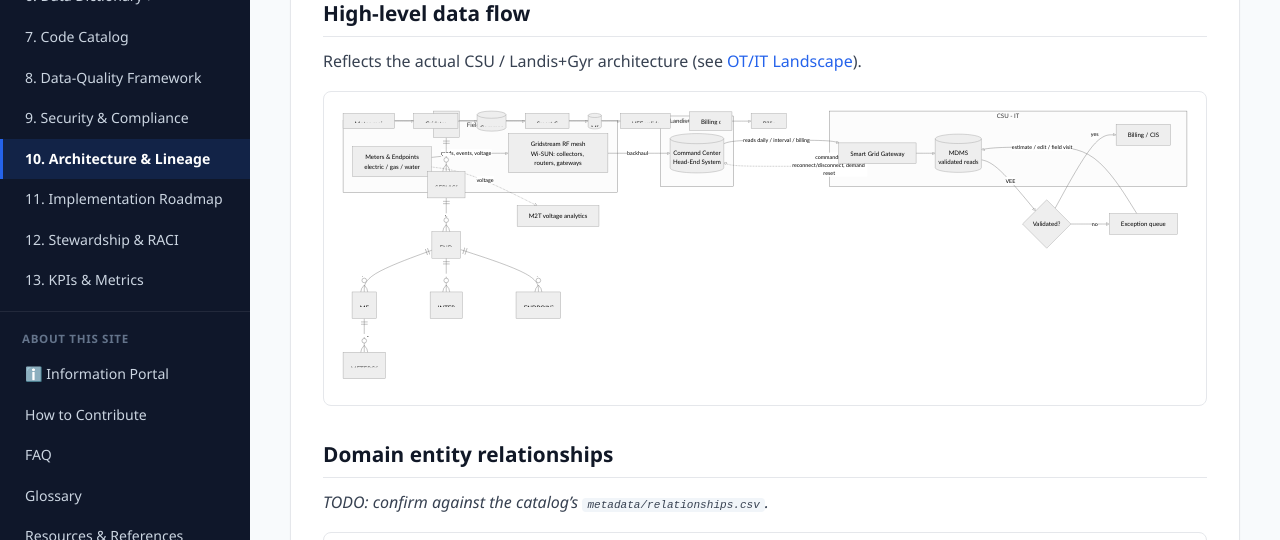
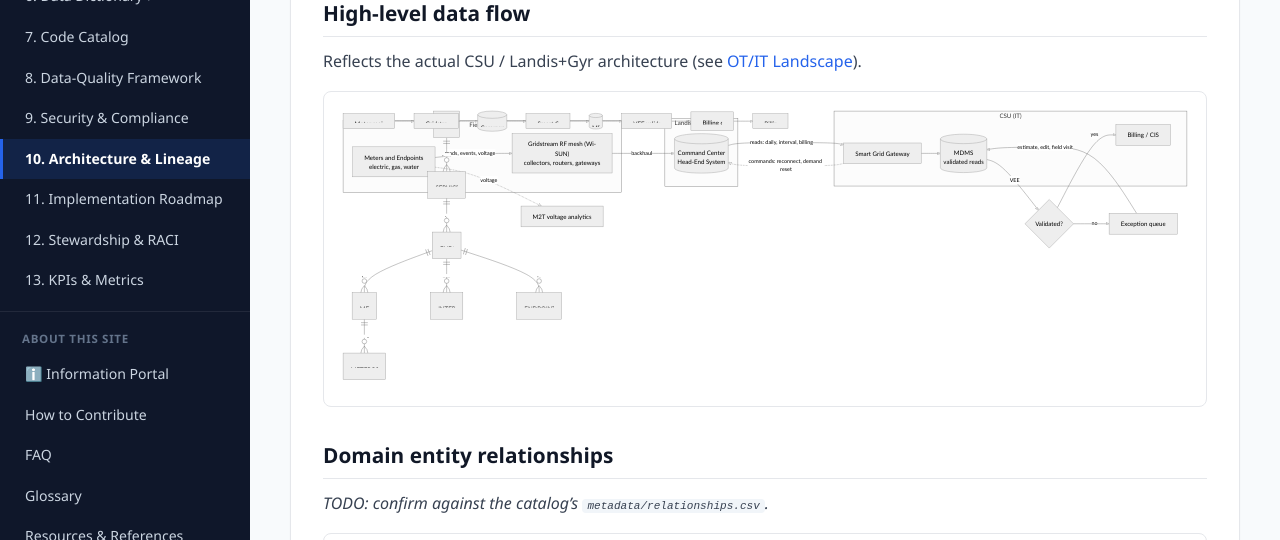
Before and after one commit to csu-advanced-utilities-tech/data-governance, a Jekyll site: the page built from docs/10-architecture-lineage.md, in a window 1280 px wide and 900 px high. Shown: the part 360-900 px from the top of the window. Built offline with Jekyll 4.4.1, drawn with Linux system fonts in a browser that asks for light colours.

Commit message:
Harden architecture Mermaid diagram (quote labels with special chars)
Co-Authored-By: Claude Opus 4.8 (1M context) <noreply@anthropic.com>

````diff
--- a/docs/10-architecture-lineage.md
+++ b/docs/10-architecture-lineage.md
@@ -16,28 +16,28 @@ Reflects the actual CSU / Landis+Gyr architecture (see
 
 ```mermaid
 flowchart LR
-  subgraph FIELD[Field - OT]
-    M[Meters & Endpoints<br/>electric / gas / water]
-    NET[Gridstream RF mesh<br/>Wi-SUN: collectors, routers, gateways]
+  subgraph FIELD["Field (OT)"]
+    M["Meters and Endpoints<br/>electric, gas, water"]
+    NET["Gridstream RF mesh (Wi-SUN)<br/>collectors, routers, gateways"]
   end
-  subgraph VENDOR[Landis+Gyr - hosted]
-    HES[(Command Center<br/>Head-End System)]
+  subgraph VENDOR["Landis+Gyr (hosted)"]
+    HES[("Command Center<br/>Head-End System")]
   end
-  subgraph CSU[CSU - IT]
-    SGG[Smart Grid Gateway]
-    MDMS[(MDMS<br/>validated reads)]
-    BILL[Billing / CIS]
+  subgraph CSUZONE["CSU (IT)"]
+    SGG["Smart Grid Gateway"]
+    MDMS[("MDMS<br/>validated reads")]
+    BILL["Billing / CIS"]
   end
-  M -->|reads, events, voltage| NET
+  M -->|"reads, events, voltage"| NET
   NET -->|backhaul| HES
-  HES -->|reads daily / interval / billing| SGG
+  HES -->|"reads: daily, interval, billing"| SGG
   SGG --> MDMS
   MDMS -->|VEE| Q{Validated?}
   Q -->|yes| BILL
-  Q -->|no| EX[Exception queue]
-  EX -->|estimate / edit / field visit| MDMS
-  CSU -.commands: reconnect/disconnect, demand reset.-> HES
-  M -.voltage.-> M2T[M2T voltage analytics]
+  Q -->|no| EX["Exception queue"]
+  EX -->|"estimate, edit, field visit"| MDMS
+  SGG -.->|"commands: reconnect, demand reset"| HES
+  M -.->|voltage| M2T["M2T voltage analytics"]
 ```
 
 ## Domain entity relationships
````
